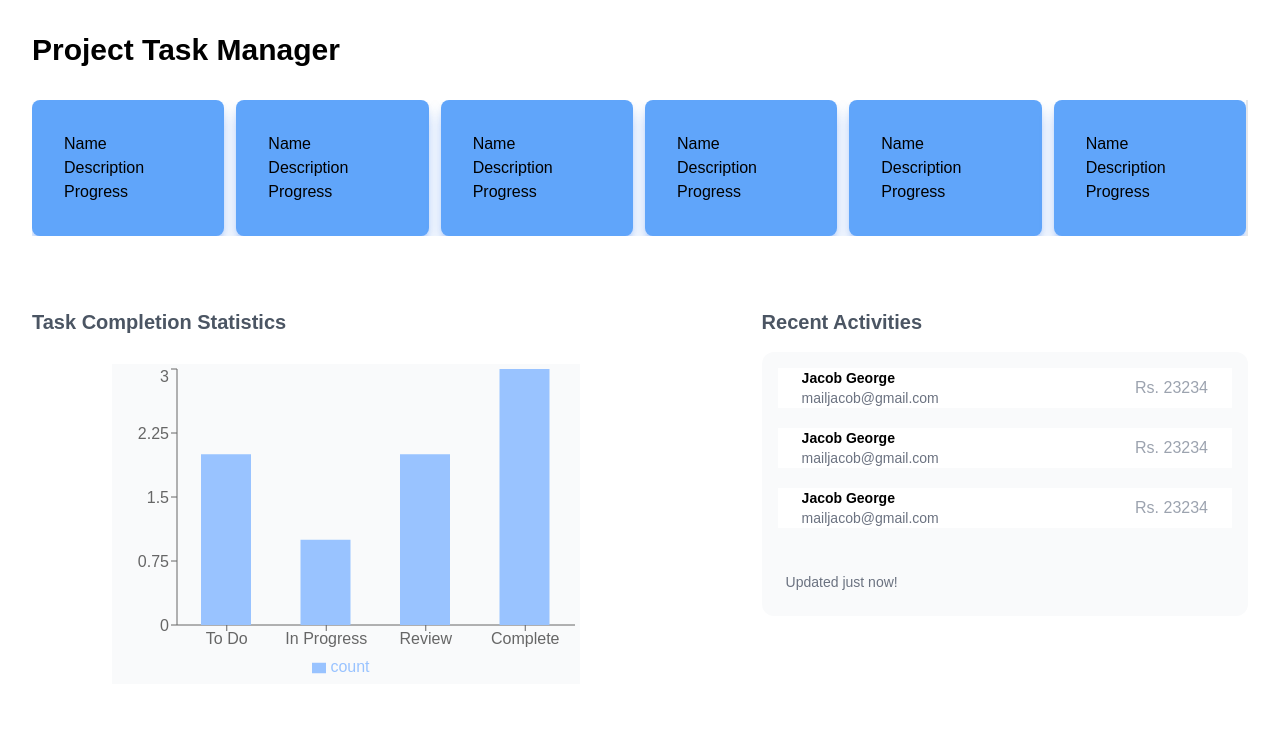
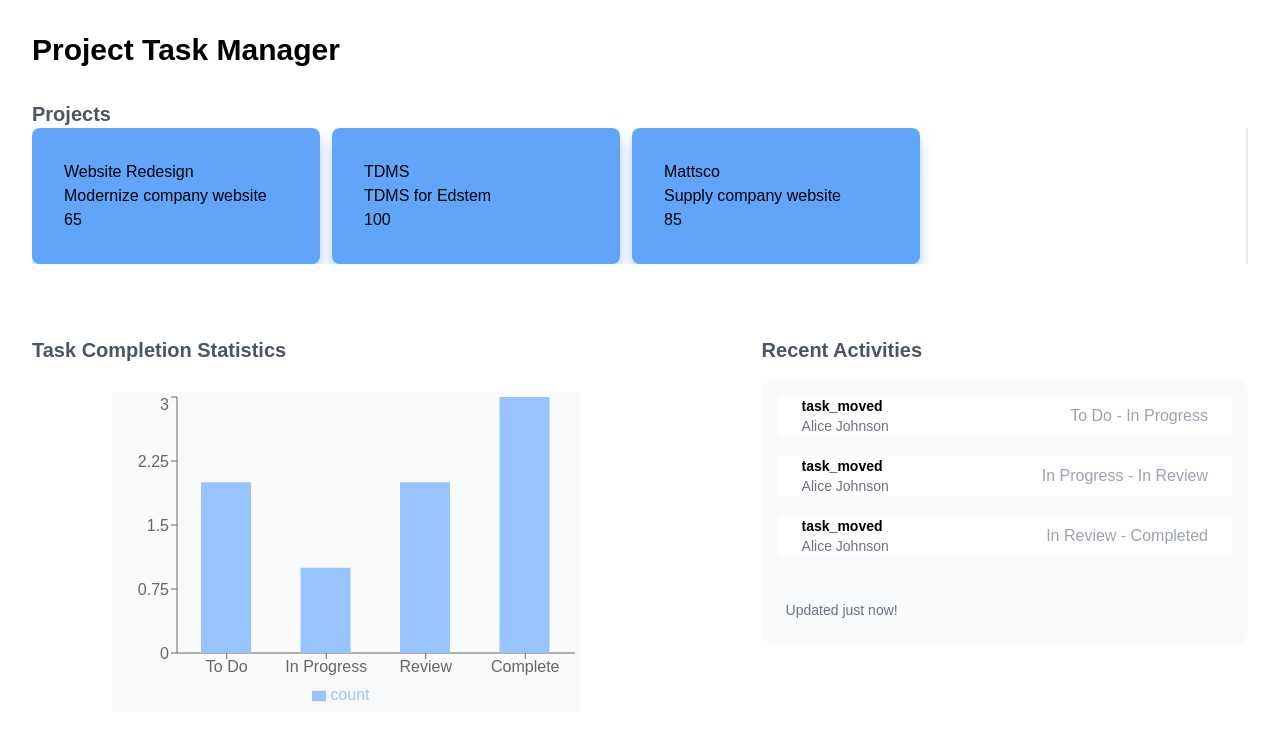
Before and after one commit to sony-tom/project_task_manager_app, a Next.js app: page /dashboard in a window 1280 px wide. Shown: the top 740 px of the page. Built offline with nearby package versions, Linux system fonts and the light colour scheme.

Commit message:
Mapped actual data

```diff
--- a/src/app/components/activityfeed.tsx
+++ b/src/app/components/activityfeed.tsx
@@ -1,47 +1,35 @@
+import Activities from "../data/activities.json";
+
 const RecentActivities = () => {
   return (
     <div className="flex w-full flex-col md:col-span-4 lg:col-span-4">
-      <h2 className={`mb-4 text-xl text-gray-600 md:text-xl font-bold`}>Recent Activities</h2>
+      <h2 className={`mb-4 text-xl text-gray-600 md:text-xl font-bold`}>
+        Recent Activities
+      </h2>
       <div className="flex grow flex-col justify-between rounded-xl bg-gray-50 p-4 gap-5">
-        <div className="bg-white px-6 flex justify-between items-center">
+        {Activities.activities.map((activity) => {
+          return (
+            <div
+              className="bg-white px-6 flex justify-between items-center"
+              key={activity.id}
+            >
               <div className="flex items-center">
                 <div className="min-w-0">
                   <p className="truncate text-sm font-semibold md:text-black">
-                Jacob George
+                    {activity.type}
                   </p>
                   <p className="hidden text-sm text-gray-500 sm:block">
-                mailjacob@gmail.com
+                    {activity.user}
                   </p>
                 </div>
               </div>
-          <p className="text-gray-400">Rs. 23234</p>
-        </div>
-        <div className="bg-white px-6 flex justify-between items-center">
-          <div className="flex items-center">
-            <div className="min-w-0">
-              <p className="truncate text-sm font-semibold md:text-black">
-                Jacob George
-              </p>
-              <p className="hidden text-sm text-gray-500 sm:block">
-                mailjacob@gmail.com
+              <p className="text-gray-400">
+                {activity.from} - {activity.to}
               </p>
             </div>
-          </div>
-          <p className="text-gray-400">Rs. 23234</p>
-        </div>
-        <div className="bg-white px-6 flex justify-between items-center">
-          <div className="flex items-center">
-            <div className="min-w-0">
-              <p className="truncate text-sm font-semibold md:text-black">
-                Jacob George
-              </p>
-              <p className="hidden text-sm text-gray-500 sm:block">
-                mailjacob@gmail.com
-              </p>
-            </div>
-          </div>
-          <p className="text-gray-400">Rs. 23234</p>
-        </div>
+          );
+        })}
+
         <div className="flex items-center pb-2 pt-6">
           <h3 className="ml-2 text-sm text-gray-500 ">Updated just now!</h3>
         </div>
--- a/src/app/components/barChart.tsx
+++ b/src/app/components/barChart.tsx
@@ -13,7 +13,6 @@ const BarChartStatistic = () => {
     {
       name: "To Do",
       count: 2,
-
     },
     {
       name: "In Progress",
@@ -25,13 +24,16 @@ const BarChartStatistic = () => {
     },
     {
       name: "Complete",
-      count: 3
-    }
-
+      count: 3,
+    },
   ];
 
   return (
-    <ResponsiveContainer  width="70%" height="80%" className="ml-20 mt-7 bg-gray-50">
+    <ResponsiveContainer
+      width="70%"
+      height="80%"
+      className="ml-20 mt-7 bg-gray-50"
+    >
       <BarChart width={50} height={80} data={data}>
         <XAxis dataKey="name" />
         <YAxis />
--- a/src/app/components/overviewcard.tsx
+++ b/src/app/components/overviewcard.tsx
@@ -1,38 +1,28 @@
+import { useRouter } from "next/navigation";
+import projectsData from "../data/projects.json";
+
 export default function OverViewCardPage() {
+  const router = useRouter();
+
+  const handleRedirectToProject = (projectId: string) => {
+    router.push(`/projects`);
+  };
+
   return (
-    <div className="flex flex-row gap-3  w-full overflow-x-auto no-scrollbar border-r-2">
-      <div className=" p-8 w-72 rounded-lg text-black  bg-blue-400 shadow-lg shadow-blue-500/50">
-        <p>Name</p>
-        <p>Description</p>
-        <span>Progress</span>
-      </div>
-      <div className=" p-8 w-72 rounded-lg text-black  bg-blue-400 shadow-lg shadow-blue-500/50">
-        <p>Name</p>
-        <p>Description</p>
-        <span>Progress</span>
-      </div>
-      <div className=" p-8 w-72 rounded-lg text-black  bg-blue-400 shadow-lg shadow-blue-500/50">
-        <p>Name</p>
-        <p>Description</p>
-        <span>Progress</span>
-      </div>
-      <div className=" p-8 w-72 rounded-lg text-black  bg-blue-400 shadow-lg shadow-blue-500/50">
-        <p>Name</p>
-        <p>Description</p>
-        <span>Progress</span>
-      </div>
-      <div className=" p-8 w-72 rounded-lg text-black  bg-blue-400 shadow-lg shadow-blue-500/50">
-        <p>Name</p>
-        <p>Description</p>
-        <span>Progress</span>
-      </div>
-
-      <div className=" p-8 w-72 rounded-lg text-black  bg-blue-400 shadow-lg shadow-blue-500/50">
-        <p>Name</p>
-        <p>Description</p>
-        <span>Progress</span>
-      </div>
-
+    <div className="flex flex-row gap-3 w-full overflow-x-auto no-scrollbar border-r-2">
+      {projectsData.projectData.map((project) => {
+        return (
+          <div
+            key={project.id}
+            onClick={() => handleRedirectToProject(project.id)}
+            className="cursor-pointer p-8 w-72 rounded-lg text-black bg-blue-400 shadow-lg shadow-blue-500/50"
+          >
+            <p>{project.name}</p>
+            <p>{project.description}</p>
+            <span>{project.progress}</span>
+          </div>
+        );
+      })}
     </div>
   );
 }
--- a/src/app/dashboard/page.jsx
+++ b/src/app/dashboard/page.jsx
@@ -7,6 +7,7 @@ export default function Page() {
   return (
     <div className="upper-div">
       <div className="py-8">
+        <span className="md:text-xl text-gray-600 font-bold">Projects</span>
         <OverViewCardPage />
       </div>
       <div className="graph-div flex mt-10">
--- a/src/app/data/projects.json
+++ b/src/app/data/projects.json
@@ -5,6 +5,98 @@
       "name": "Website Redesign",
       "description": "Modernize company website",
       "progress": 65,
+      "columns": [
+        {
+          "id": "todo",
+          "title": "To Do",
+          "tasks": [
+            {
+              "id": "task1",
+              "title": "Update homepage hero section",
+              "priority": "high",
+              "dueDate": "2024-11-15",
+              "assignee": {
+                "id": "user1",
+                "name": "Alice Johnson",
+                "avatar": "/avatars/alice.jpg"
+              },
+              "timeEstimate": "4h",
+              "tags": ["design", "frontend"]
+            }
+          ]
+        },
+        {
+          "id": "inprogress",
+          "title": "In Progress",
+          "tasks": [
+            {
+              "id": "task2",
+              "title": "Implement responsive navigation",
+              "priority": "medium",
+              "dueDate": "2024-11-10",
+              "assignee": {
+                "id": "user2",
+                "name": "Bob Smith",
+                "avatar": "/avatars/bob.jpg"
+              },
+              "timeEstimate": "6h",
+              "tags": ["frontend", "mobile"]
+            }
+          ]
+        }
+      ]
+    },
+    {
+      "id": "proj2",
+      "name": "TDMS",
+      "description": "TDMS for Edstem",
+      "progress": 100,
+      "columns": [
+        {
+          "id": "todo",
+          "title": "To Do",
+          "tasks": [
+            {
+              "id": "task1",
+              "title": "Update homepage hero section",
+              "priority": "high",
+              "dueDate": "2024-11-15",
+              "assignee": {
+                "id": "user1",
+                "name": "Alice Johnson",
+                "avatar": "/avatars/alice.jpg"
+              },
+              "timeEstimate": "4h",
+              "tags": ["design", "frontend"]
+            }
+          ]
+        },
+        {
+          "id": "inprogress",
+          "title": "In Progress",
+          "tasks": [
+            {
+              "id": "task2",
+              "title": "Implement responsive navigation",
+              "priority": "medium",
+              "dueDate": "2024-11-10",
+              "assignee": {
+                "id": "user2",
+                "name": "Bob Smith",
+                "avatar": "/avatars/bob.jpg"
+              },
+              "timeEstimate": "6h",
+              "tags": ["frontend", "mobile"]
+            }
+          ]
+        }
+      ]
+    },
+    {
+      "id": "proj3",
+      "name": "Mattsco",
+      "description": "Supply company website",
+      "progress": 85,
       "columns": [
         {
           "id": "todo",
```
Also changed, not shown: src/app/components/task.tsx (deleted, +0 -14 lines). Lines whose indentation alone changed are shown as unchanged.
